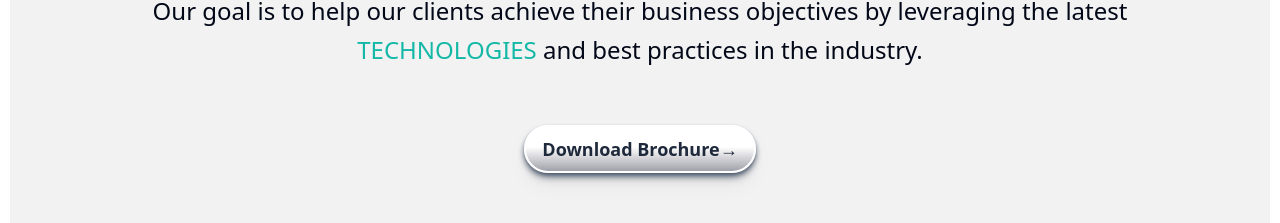
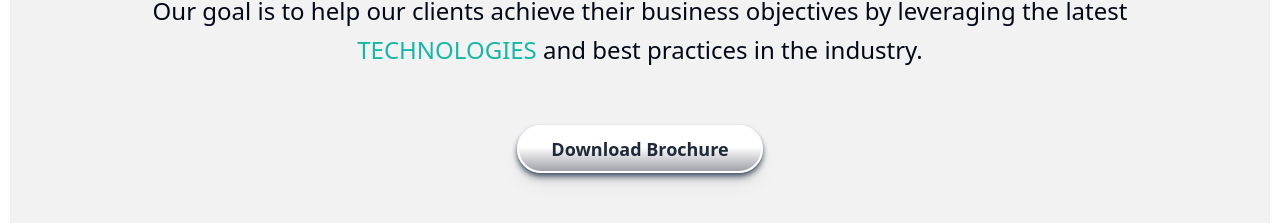
Before and after one commit to wasifikbal7/Raindrops-tech-solutions, a React (Vite) app: page / in a window 1280 px wide. Shown: the part 1335-1558 px from the top of the page. Built offline with nearby package versions, Linux system fonts and the light colour scheme.

Commit message:
Update PdfDownloadButton component with changed button styling (padding) and text

```diff
--- a/src/components/ourServices/pdf_download_btn.tsx
+++ b/src/components/ourServices/pdf_download_btn.tsx
@@ -15,9 +15,9 @@ const PdfDownloadButton: React.FC = () => {
       <a href={pdfppt} target='_blank'>
         <button
           onClick={handleDownloadClick}
-          className="py-2 px-4 text-lg font-semibold hover:underline duration-300 ease-in-out hover:text-teal-500 border-2 bg-gradient-to-b from-white from-45% to-zinc-400 rounded-3xl text-slate-800 hover:text-accent-foreground hover:scale-105 transition-all border-white shadow-md shadow-slate-600"
+          className="py-2 px-8 text-lg font-semibold hover:underline duration-300 ease-in-out hover:text-teal-500 border-2 bg-gradient-to-b from-white from-45% to-zinc-400 rounded-3xl text-slate-800 hover:text-accent-foreground hover:scale-105 transition-all border-white shadow-md shadow-slate-600"
         >
-          Download Brochure&rarr;
+          Download Brochure
         </button>
       </a>
     </div>
```
